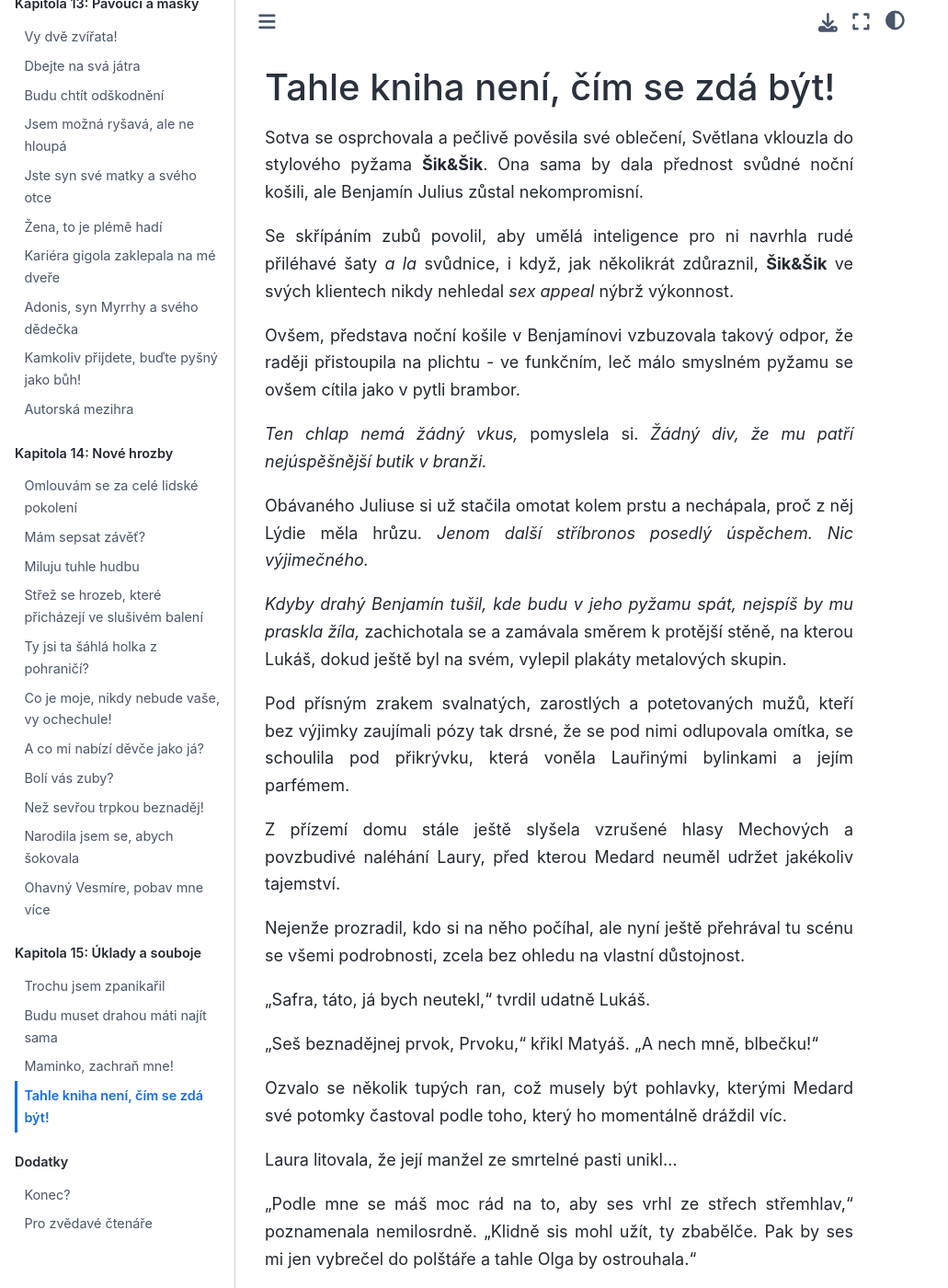
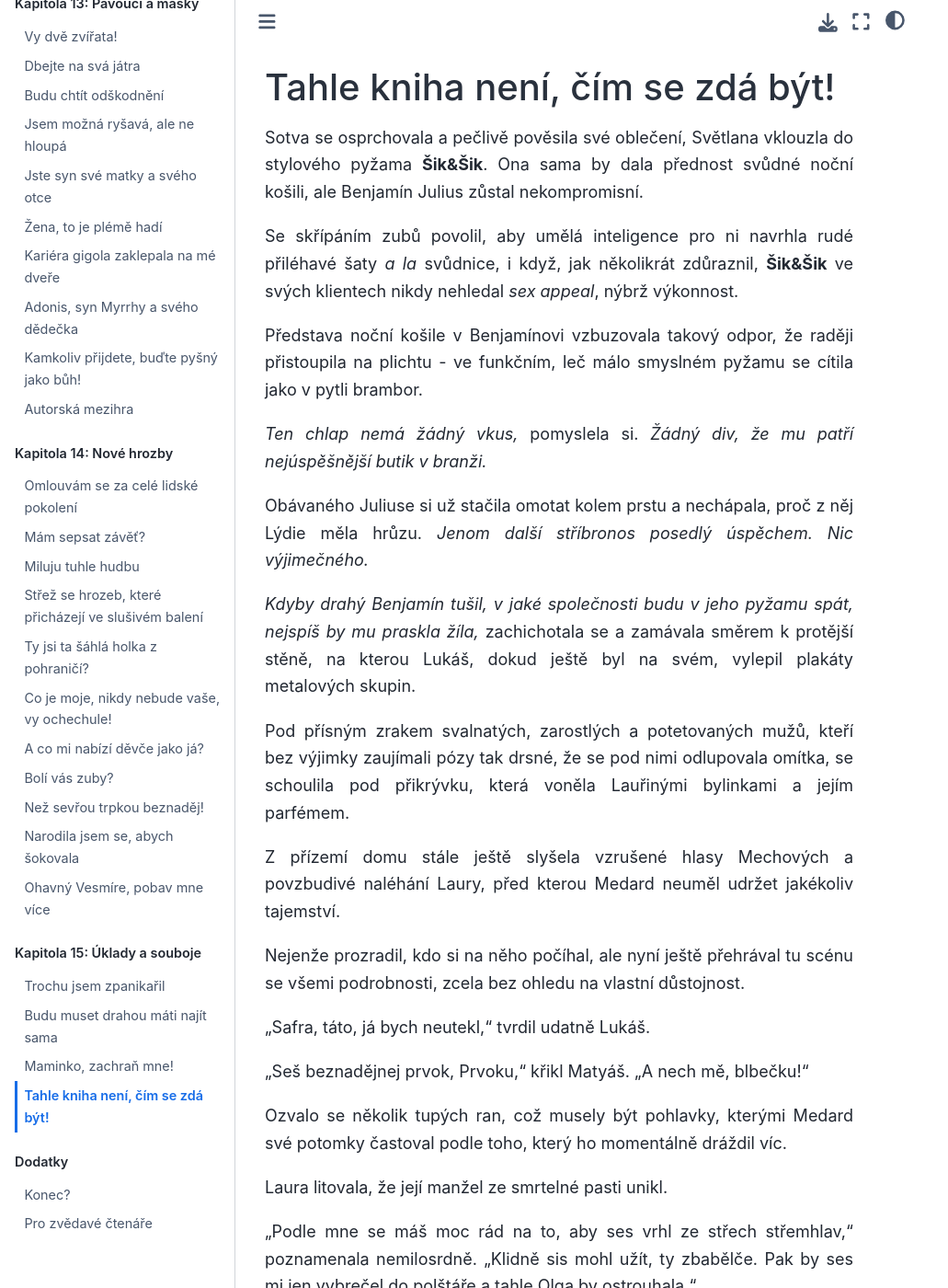
Before and after one commit to hanpari/sest-spolecniku, a Sphinx documentation site: the page built from source/sest_spolecniku/015-uklady-a-souboje/04.md, in a window 1280 px wide and 1400 px high. Shown: the whole window at 92% size, without its empty margins (0-1031 px from the left). Built offline with Sphinx 7.4.7 and the Sphinx Book theme 1.1.4, drawn with Linux system fonts in a browser that asks for light colours; some of the changed text lies outside the part shown.

Commit message:
Update 04.md

```diff
--- a/source/sest_spolecniku/015-uklady-a-souboje/04.md
+++ b/source/sest_spolecniku/015-uklady-a-souboje/04.md
@@ -2,15 +2,15 @@
 
 Sotva se osprchovala a pečlivě pověsila své oblečení, Světlana vklouzla do stylového pyžama **Šik&Šik**. Ona sama by dala přednost svůdné noční košili, ale Benjamín Julius zůstal nekompromisní.
 
-Se skřípáním zubů povolil, aby umělá inteligence pro ni navrhla rudé přiléhavé šaty *a la* svůdnice, i když, jak několikrát zdůraznil, **Šik&Šik** ve svých klientech nikdy nehledal *sex appeal* nýbrž výkonnost.
+Se skřípáním zubů povolil, aby umělá inteligence pro ni navrhla rudé přiléhavé šaty *a la* svůdnice, i když, jak několikrát zdůraznil, **Šik&Šik** ve svých klientech nikdy nehledal *sex appeal*, nýbrž výkonnost.
 
-Ovšem, představa noční košile v Benjamínovi vzbuzovala takový odpor, že raději přistoupila na plichtu - ve funkčním, leč málo smyslném pyžamu se ovšem cítila jako v pytli brambor.
+Představa noční košile v Benjamínovi vzbuzovala takový odpor, že raději přistoupila na plichtu - ve funkčním, leč málo smyslném pyžamu se cítila jako v pytli brambor.
 
 *Ten chlap nemá žádný vkus,* pomyslela si. *Žádný div, že mu patří nejúspěšnější butik v branži.*
 
 Obávaného Juliuse si už stačila omotat kolem prstu a nechápala, proč z něj Lýdie měla hrůzu. *Jenom další stříbronos posedlý úspěchem. Nic výjimečného.*
 
-*Kdyby drahý Benjamín tušil, kde budu v jeho pyžamu spát, nejspíš by mu praskla žíla,* zachichotala se a zamávala směrem k protější stěně, na kterou Lukáš, dokud ještě byl na svém, vylepil plakáty metalových skupin.
+*Kdyby drahý Benjamín tušil, v jaké společnosti budu v jeho pyžamu spát, nejspíš by mu praskla žíla,* zachichotala se a zamávala směrem k protější stěně, na kterou Lukáš, dokud ještě byl na svém, vylepil plakáty metalových skupin.
 
 Pod přísným zrakem svalnatých, zarostlých a potetovaných mužů, kteří bez výjimky zaujímali pózy tak drsné, že se pod nimi odlupovala omítka, se schoulila pod přikrývku, která voněla Lauřinými bylinkami a jejím parfémem.
 
@@ -20,11 +20,11 @@ Nejenže prozradil, kdo si na něho počíhal, ale nyní ještě přehrával tu
 
 "Safra, táto, já bych neutekl," tvrdil udatně Lukáš.
 
-"Seš beznadějnej prvok, Prvoku," křikl Matyáš. "A nech mně, blbečku!"
+"Seš beznadějnej prvok, Prvoku," křikl Matyáš. "A nech mě, blbečku!"
 
 Ozvalo se několik tupých ran, což musely být pohlavky, kterými Medard své potomky častoval podle toho, který ho momentálně dráždil víc.
 
-Laura litovala, že její manžel ze smrtelné pasti unikl...
+Laura litovala, že její manžel ze smrtelné pasti unikl.
 
 "Podle mne se máš moc rád na to, aby ses vrhl ze střech střemhlav," poznamenala nemilosrdně. "Klidně sis mohl užít, ty zbabělče. Pak by ses mi jen vybrečel do polštáře a tahle Olga by ostrouhala."
 
```
Also changed, not shown: other parts of source/sest_spolecniku/015-uklady-a-souboje/04.md (+4 -4 lines).
